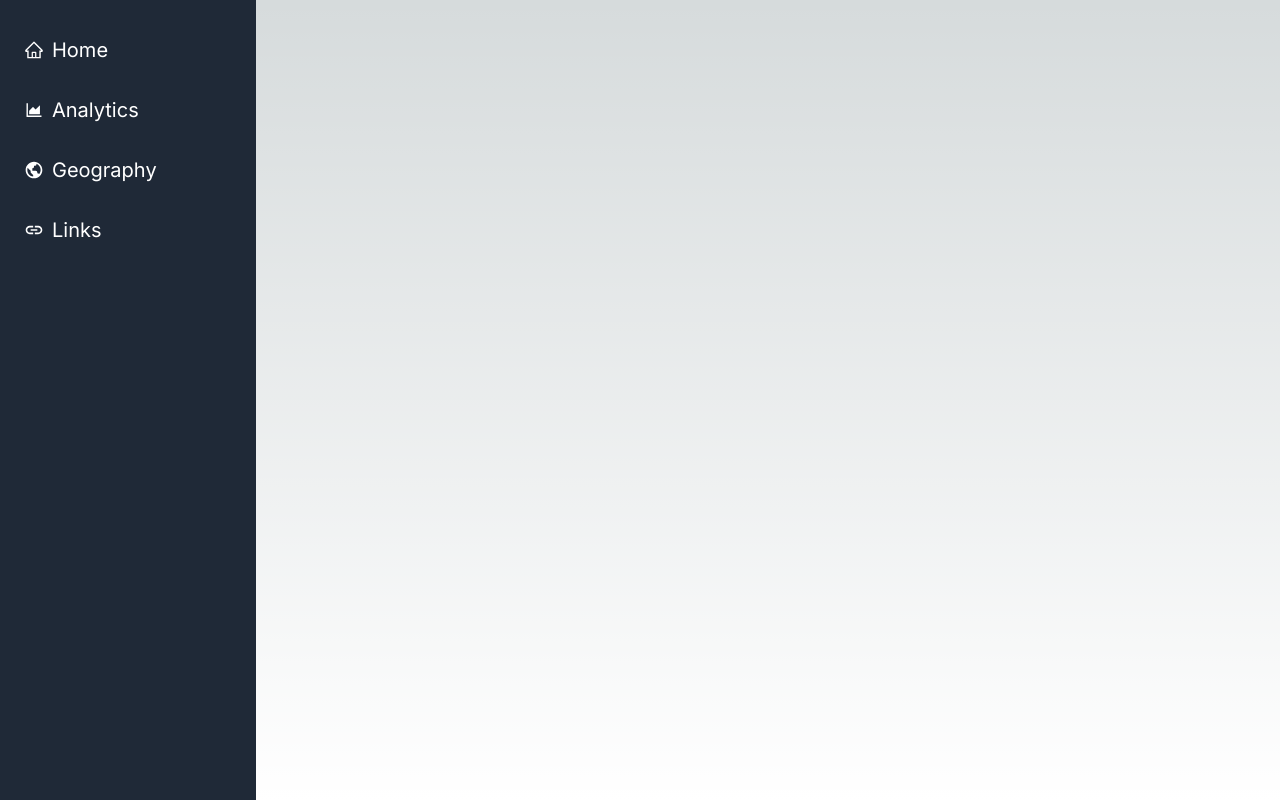
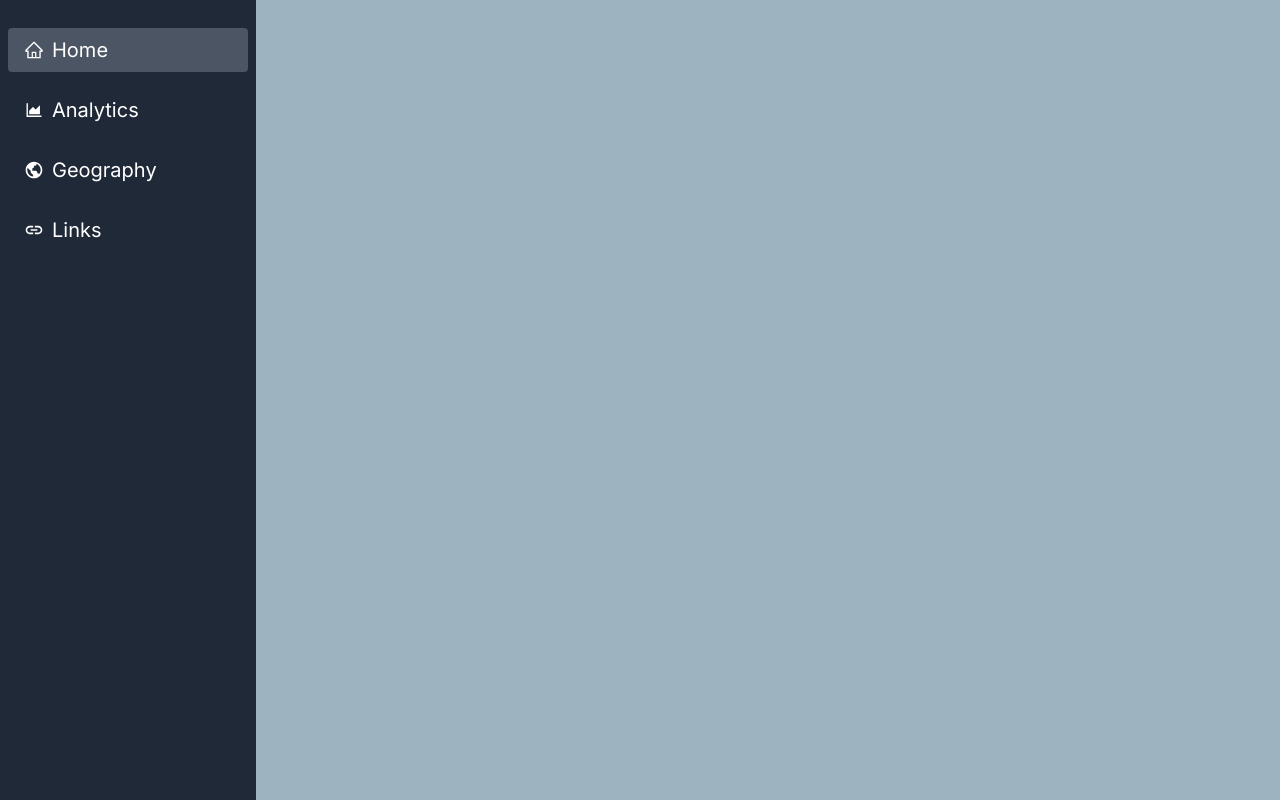
Before and after one commit to titan1230/Tiny-Path, a Next.js app: page /dashboard in a window 1280 px wide. Built offline with nearby package versions, Linux system fonts and the light colour scheme; no server answers.

Commit message:
Enhance dashboard layout: Add sidebar toggle functionality and highlight active links

```diff
--- a/src/app/dashboard/layout.tsx
+++ b/src/app/dashboard/layout.tsx
@@ -10,12 +10,16 @@ import {
 } from 'react-icons/ai';
 import { BiWorld } from "react-icons/bi";
 import { MdLink } from "react-icons/md";
+import { usePathname } from 'next/navigation'
 
 import Image from 'next/image';
 
 export default function Layout({ children }: { children: ReactNode }) {
+
   const [isOpen, setIsOpen] = useState(false);
   const sidebarRef = useRef<HTMLDivElement>(null);
+
+  const p = usePathname();
 
   const toggleSidebar = () => {
     setIsOpen(!isOpen);
@@ -51,16 +55,24 @@ export default function Layout({ children }: { children: ReactNode }) {
 
         {/* Navigation Links with Icons */}
         <nav className="space-y-4 text-xl">
-          <Link href="/dashboard" className="flex items-center py-2 px-4 rounded hover:bg-gray-600">
+          <Link href="/dashboard" onClick={toggleSidebar}
+            className={"flex items-center py-2 px-4 rounded hover:bg-gray-600" + (p === '/dashboard' ? ' bg-gray-600' : '')}
+          >
             <AiOutlineHome className="mr-2" /> Home
           </Link>
-          <Link href="/dashboard/analytics" className="flex items-center py-2 px-4 rounded hover:bg-gray-600">
+          <Link href="/dashboard/analytics" onClick={toggleSidebar}
+            className={"flex items-center py-2 px-4 rounded hover:bg-gray-600" + (p === '/dashboard/analytics' ? ' bg-gray-600' : '')}
+          >
             <AiOutlineAreaChart className="mr-2" /> Analytics
           </Link>
-          <Link href="/dashboard/geography" className="flex items-center py-2 px-4 rounded hover:bg-gray-600">
+          <Link href="/dashboard/geography" onClick={toggleSidebar}
+            className={"flex items-center py-2 px-4 rounded hover:bg-gray-600" + (p === '/dashboard/geography' ? ' bg-gray-600' : '')}
+          >
             <BiWorld className="mr-2" /> Geography
           </Link>
-          <Link href="/dashboard/links" className="flex items-center py-2 px-4 rounded hover:bg-gray-600">
+          <Link href="/dashboard/links" onClick={toggleSidebar}
+            className={"flex items-center py-2 px-4 rounded hover:bg-gray-600" + (p === '/dashboard/links' ? ' bg-gray-600' : '')}
+          >
             <MdLink className="mr-2" /> Links
           </Link>
         </nav>
@@ -80,7 +92,7 @@ export default function Layout({ children }: { children: ReactNode }) {
           <Image src="/TinyPath.png" className='items-center mx-4' alt="MyApp Logo" height={40} width={40} priority />
         </header>
 
-        <main className="flex-1 overflow-y-auto p-6">{children}</main>
+        <main className="flex-1 overflow-y-auto p-6 bg-[#9db4c0]">{children}</main>
       </div>
     </div>
   );
```
